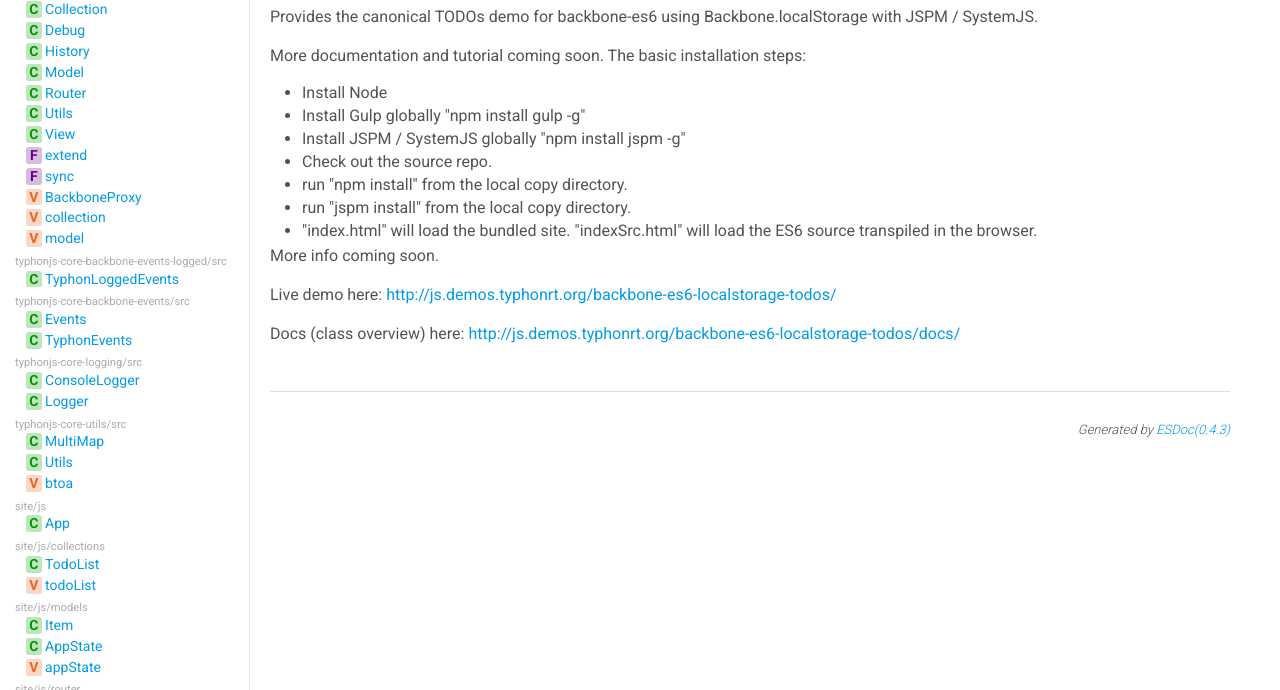
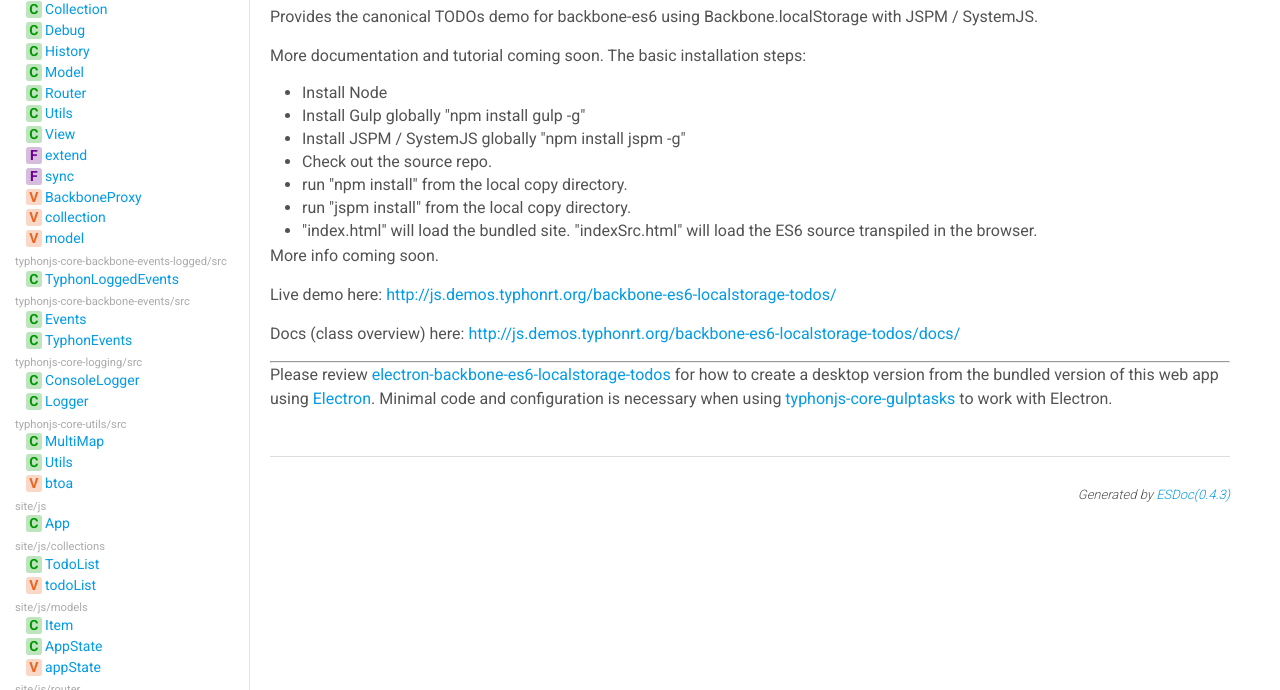
Before and after one commit to typhonjs-demos/backbone-es6-localstorage-todos, a website: page docs/index.html in a window 1280 px wide. Shown: the part 110-800 px from the top of the page. Drawn offline with Linux system fonts and the light colour scheme.

Commit message:
Generated docs

```diff
--- a/docs/index.html
+++ b/docs/index.html
@@ -81,6 +81,8 @@
 <p>More info coming soon.</p>
 <p>Live demo here: <a href="http://js.demos.typhonrt.org/backbone-es6-localstorage-todos/">http://js.demos.typhonrt.org/backbone-es6-localstorage-todos/</a></p>
 <p>Docs (class overview) here: <a href="http://js.demos.typhonrt.org/backbone-es6-localstorage-todos/docs/">http://js.demos.typhonrt.org/backbone-es6-localstorage-todos/docs/</a></p>
+<hr>
+<p>Please review <a href="https://github.com/typhonjs-demos/electron-backbone-es6-localstorage-todos">electron-backbone-es6-localstorage-todos</a> for how to create a desktop version from the bundled version of this web app using <a href="http://electron.atom.io/">Electron</a>. Minimal code and configuration is necessary when using <a href="https://github.com/typhonjs/typhonjs-core-gulptasks">typhonjs-core-gulptasks</a> to work with Electron.</p>
 </div>
 </div>
 
```
